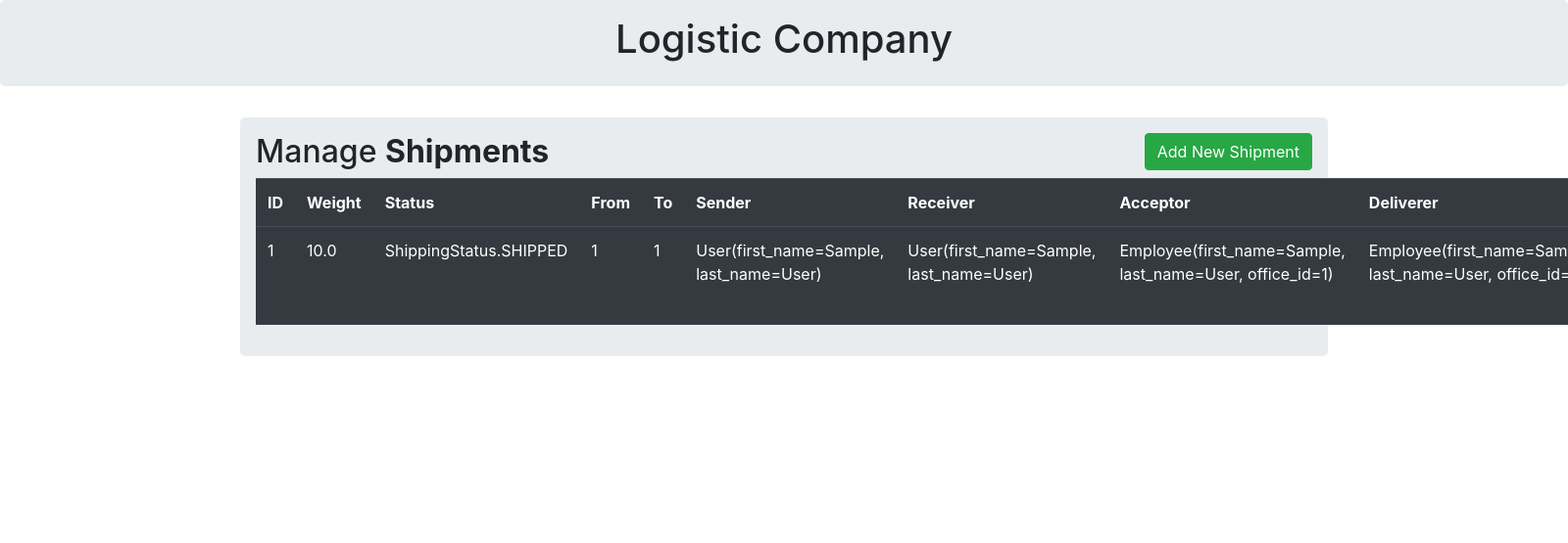
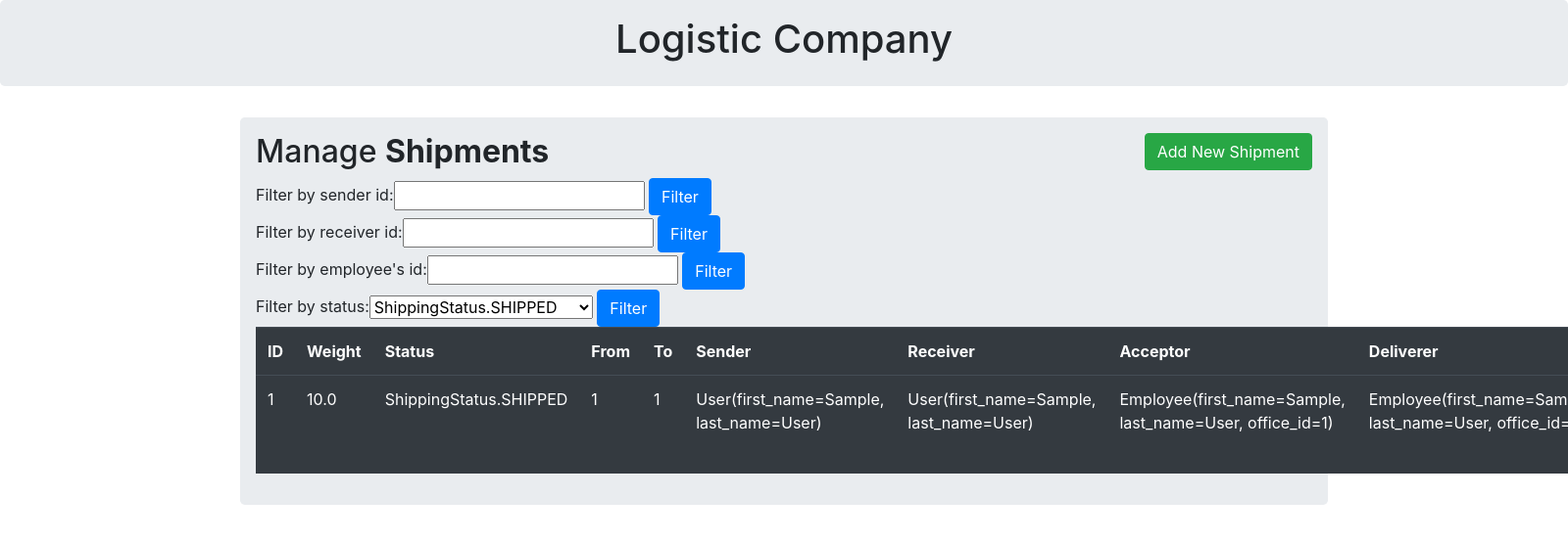
Before and after one commit to Ignatovw99/Logistic-Company, a Flask app: page /shipping in a window 1600 px wide; the page is wider, and only the part inside the window is pictured. Shown: the top 555 px of that part at 98% size. Run offline with Flask 2, Linux system fonts and the light colour scheme; tables that the repository leaves empty hold one stand-in row (values such as "Sample post"); some libraries are stand-ins or nearby versions.

Commit message:
Update shipping.html

```diff
--- a/templates/shipping.html
+++ b/templates/shipping.html
@@ -44,6 +44,29 @@
 
                 {% endif %}
                 {% endwith %}
+
+		 <form action="{{url_for('send_by_client_shipments')}}" method="POST">
+                Filter by sender id:<input type="number"  name="id_sender" value={{ id }}>
+                  <button class="btn btn-primary" type="submit">Filter</button>
+              </form>
+            <form action="{{url_for('received_by_client_shipments')}}" method="POST">
+                Filter by receiver id:<input type="number"  name="id_receiver" value="">
+                  <button class="btn btn-primary" type="submit">Filter</button>
+              </form>
+            <form action="{{url_for('shipments_registered_by_employee')}}" method="POST">
+                 Filter by employee's id:<input type="number"  name="id_employee" value="">
+                  <button class="btn btn-primary" type="submit">Filter</button>
+              </form>
+            <form action="{{url_for('shipments_status')}}" method="POST">
+                Filter by status:<select  name="status_filter" value="">
+                         {% for row in statuses %}
+                        <option value={{row}}> {{row}}</option>
+                        {% endfor %}
+
+                    </select>
+                  <button class="btn btn-primary" type="submit">Filter</button>
+              </form>
+
 
 
                 <table class="table table-hover table-dark">
```
